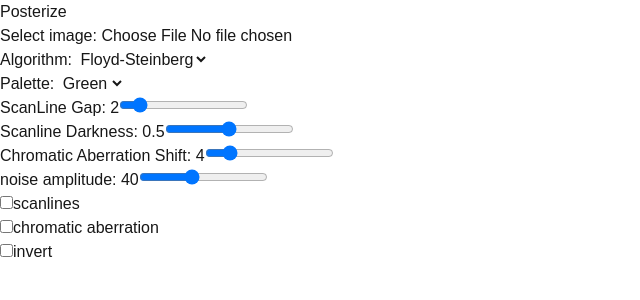
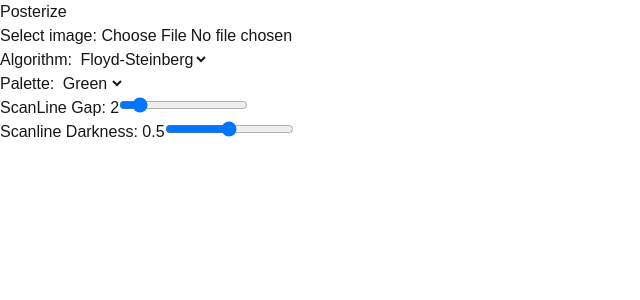
Before and after one commit to tuguldur0/posterize, a Next.js app: page / in a window 1280 px wide. Shown: the top 300 px of the page, without its empty margins (0-640 px from the left). Built offline with nearby package versions, Linux system fonts and the light colour scheme.

Commit message:
safety guard added

```diff
--- a/src/app/page.js
+++ b/src/app/page.js
@@ -8,15 +8,8 @@ export default function Home() {
   const [paletteSelected, setPaletteSelected] = useState("Green");
   const [scanlineInterval, setScanlineInterval] = useState(2);
   const [scanlineDarkness, setScanlineDarkness] = useState(0.5);
-  const [chromaticSlider, setChromaticSlider] = useState(4);
-  const [noiseAmplitude, setNoiseAmplitude] = useState(40);
   // ene deer original nemsen
-  const algorithms = ["Bayer 4x4", "Floyd-Steinberg","Atkinson", "Noise", "Original"];
-  const [effects, setEffects] = useState({
-    scanlines: false,
-    chromaticAberration: false,
-    invert: false,
-  });
+  const algorithms = ["Bayer 4x4", "Floyd-Steinberg","Atkinson", "Original"];
   const canvasRef = useRef(null);
   const loadedImgRef = useRef(null);
   const palettes = {
@@ -74,7 +67,7 @@ export default function Home() {
     }
     return closestColor;
   };
-//algorithms
+
   const floydsteinberg = (data, width, height, pallete) => {
     const calculateError = (nx, ny, errR, errG, errB, factor) => {
       if(nx >= 0 && nx < width && ny >= 0 && ny < height) {
@@ -87,7 +80,6 @@ export default function Home() {
     for(let y = 0; y < height; y++){
       for(let x = 0; x < width; x++){
         let index = (y * width + x) * 4;
-
         let oldR = data[index];
         let oldG = data[index + 1];
         let oldB = data[index + 2];
@@ -173,29 +165,9 @@ export default function Home() {
       }
     }
   }
-  const noise = (data, width, height, pallete, amplificiation = 40) => {
-    for(let y = 0; y < height; y++){
-      for(let x = 0; x < width; x++){
-        let index = (y * width + x) * 4;
-
-        let noise = (Math.random() - 0.5) * 2 * amplificiation;
-
-        let r = data[index] + noise;
-        let g = data[index + 1] + noise;
-        let b = data[index + 2] + noise;
-
-        const [newR, newG, newB] = findClosestColor(r, g, b, pallete);
-
-        data[index] = newR;
-        data[index + 1] = newG;
-        data[index + 2] = newB;
-      }
-    }
-  }
-  //effects
   const scanlines = (height, width, data, interval = 2, darkness = 0.5) => { //will make interval and darkness changable after frontend
     for(let y = 0; y < height; y++){
-      if(y % interval === 0) {
+      if(y % interval) {
         for(let x=0; x <width; x++ ){
           let index = (y * width + x) * 4;
           data[index] *= darkness;
@@ -205,72 +177,37 @@ export default function Home() {
       }
     }
   }
-  const chromaticAberration = (height, width, data, movement = 4) => {
-    const original = new Uint8ClampedArray(data);
-
-    const getIndex = (x, y) => (y * width + x) * 4;
-    const clampX = (x) => Math.min(width-1, Math.max(0,x));
-
-    for(let y = 0; y < height; y++){
-      for(let x = 0; x < width; x++){
-        const outIndex = getIndex(x, y);
-
-        const rX = clampX(x + movement);
-        const rIndex = getIndex(rX, y);
-
-        const bX = clampX(x - movement);
-        const bIndex = getIndex(bX, y);
-
-        const gIndex = outIndex;
-
-        data[outIndex] = original[rIndex];
-        data[outIndex + 1] = original[gIndex + 1];
-        data[outIndex + 2] = original[bIndex + 2];
-      }
-    }
-  }
-  const invert = (data) => {
-    for(let i = 0; i < data.length; i += 4) {
-      data[i] = 255 - data[i];
-      data[i + 1] = 255 - data[i + 1];
-      data[i + 2] = 255 - data[i + 2]
-    }
-  }
-  const drawCanvas = (
-    img,
-     algorithm,
-     selectedPalette,
-     interval = scanlineInterval,
-     darkness = scanlineDarkness,
-     activeEffects = effects,
-     movement = chromaticSlider,
-     amplitude = noiseAmplitude,
-    )  => {
+  const drawCanvas = (img, algorithm, selectedPalette, interval = scanlineInterval, darkness = scanlineDarkness)  => {
     const canvas = canvasRef.current;
     if(!canvas) return;
     const ctx = canvas.getContext("2d");
     let width = img.width;
     let height = img.height;
+    // ene safety guard shuu
+    const MAX_SIZE = 1200;
+    if(width > MAX_SIZE || height > MAX_SIZE) {
+      const ratio = Math.min(MAX_SIZE / width, MAX_SIZE / height);
+      width = Math.floor(width * ratio);
+      height = Math.floor(height * ratio);
+    }
     canvas.width = width;
     canvas.height = height;
-    ctx.drawImage(img, 0, 0);
+    ctx.drawImage(img, 0, 0, width, height);
     let imageData = ctx.getImageData(0, 0, canvas.width, canvas.height);
     const data = imageData.data;
+    console.log(data); //look
     const activePalette = palettes[selectedPalette];
-    if(activeEffects.invert) invert(data);
     if(algorithm == "Floyd-Steinberg"){
       floydsteinberg(data, width, height, activePalette);
+      scanlines(height, width, data);
     } else if (algorithm == "Bayer 4x4"){
       bayer4x4(data, width, height, activePalette);
     } else if (algorithm == "Atkinson"){
       atkinson(data, width, height, activePalette);
-    } else if (algorithm == "Noise"){
-      noise(data, width, height, activePalette, amplitude)
     }
-    if(activeEffects.scanlines){
-      scanlines(height, width, data, interval, darkness);
+    if (algorithm !== "Original") {
+      scanlines(height, width , data, interval, darkness);
     }
-    if(activeEffects.chromaticAberration) chromaticAberration(height, width, data, movement)
     ctx.putImageData(imageData, 0, 0);
   }
   const handleImageUpload = (event) => {
@@ -281,7 +218,7 @@ export default function Home() {
       const img = new Image();
       img.onload = () => {
         loadedImgRef.current = img;
-        drawCanvas(img, algorithmSelected, paletteSelected, scanlineInterval, scanlineDarkness, effects, chromaticSlider);
+        drawCanvas(img, algorithmSelected, paletteSelected);
         setImageSrc(e.target.result);
       }
       img.src = e.target.result;
@@ -292,7 +229,7 @@ export default function Home() {
     const value = event.target.value;
     setAlgorithmSelected(value);
     if(loadedImgRef.current) {
-      drawCanvas(loadedImgRef.current, value, paletteSelected, scanlineInterval,scanlineDarkness, effects);
+      drawCanvas(loadedImgRef.current, value, paletteSelected);
     }
   }
   // unguu solidog function
@@ -301,13 +238,6 @@ export default function Home() {
     setPaletteSelected(value);
     if (loadedImgRef.current) {
       drawCanvas(loadedImgRef.current, algorithmSelected, value);
-    }
-  }
-  const handleEffectToggle = (effectName) => {
-    const updated = {...effects, [effectName]: !effects[effectName]};
-    setEffects(updated);
-    if(loadedImgRef.current){
-      drawCanvas(loadedImgRef.current, algorithmSelected, paletteSelected, scanlineInterval, scanlineDarkness, updated)
     }
   }
   const handleExport = () => {
@@ -378,48 +308,6 @@ export default function Home() {
         </label>
       </div>
       <div>
-        <label>
-          Chromatic Aberration Shift: {chromaticSlider}
-          <input type="range" min="1" max="20" step="1" value={chromaticSlider} onChange={(e) => {setChromaticSlider(Number(e.target.value))}} onMouseUp={(e) => {
-            const val = Number(e.target.value);
-            if(loadedImgRef.current) drawCanvas(loadedImgRef.current, algorithmSelected, paletteSelected, scanlineInterval, scanlineDarkness, effects, val, noiseAmplitude);
-
-          }}/>
-        </label>
-      </div>
-      <div>
-        <label>
-          noise amplitude: {noiseAmplitude}
-          <input type="range" min="0" max="100" step="1" value={noiseAmplitude} onChange={(e) => {
-            setNoiseAmplitude(Number(e.target.value));
-          }} onMouseUp={(e) => {
-            const val = Number(e.target.value);
-            if(loadedImgRef.current){
-              drawCanvas(loadedImgRef.current, algorithmSelected, paletteSelected, scanlineInterval, scanlineDarkness, effects, chromaticSlider, val)
-
-            }
-          }}/>
-        </label>
-      </div>
-      <div>
-        <label>
-          <input type="checkbox" checked={effects.scanlines} onChange={() => handleEffectToggle("scanlines")}/>
-          scanlines
-        </label>
-      </div>
-      <div>
-        <label>
-          <input type="checkbox" checked={effects.chromaticAberration} onChange={() => handleEffectToggle("chromaticAberration")}/>
-          chromatic aberration
-        </label>
-      </div>
-      <div>
-        <label>
-          <input type="checkbox" checked={effects.invert} onChange={() => handleEffectToggle("invert")}/>
-          invert
-        </label>
-      </div>
-      <div>
         <canvas ref={canvasRef}></canvas>
       </div>
     <div>
```
